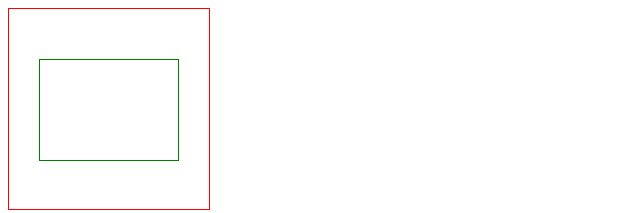
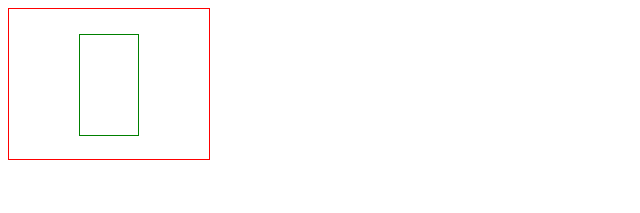
Before and after one commit to arina58/2, a plain HTML site: page index.html in a window 1280 px wide. Shown: the whole page, without its empty margins (0-640 px from the left). Drawn offline with Linux system fonts and the light colour scheme.

Commit message:
задание 3

```diff
--- a/index.css
+++ b/index.css
@@ -1,13 +1,13 @@
 #parent {
 	width: 200px;
-	height: 200;
+	height: 150;
 	border: 1px solid red;
 }
 #child {
-	margin-top:    50px; /* сверху */
-	margin-right:  30px; /* справа */
-	margin-bottom: 80px; /* снизу */
-	margin-left:   30px; /* слева */
+	margin-top:    25px; /* сверху */
+	margin-right:  70px; /* справа */
+	margin-bottom: 20px; /* снизу */
+	margin-left:   70px; /* слева */
 
 	height: 100px;
 	border: 1px solid green;
```
